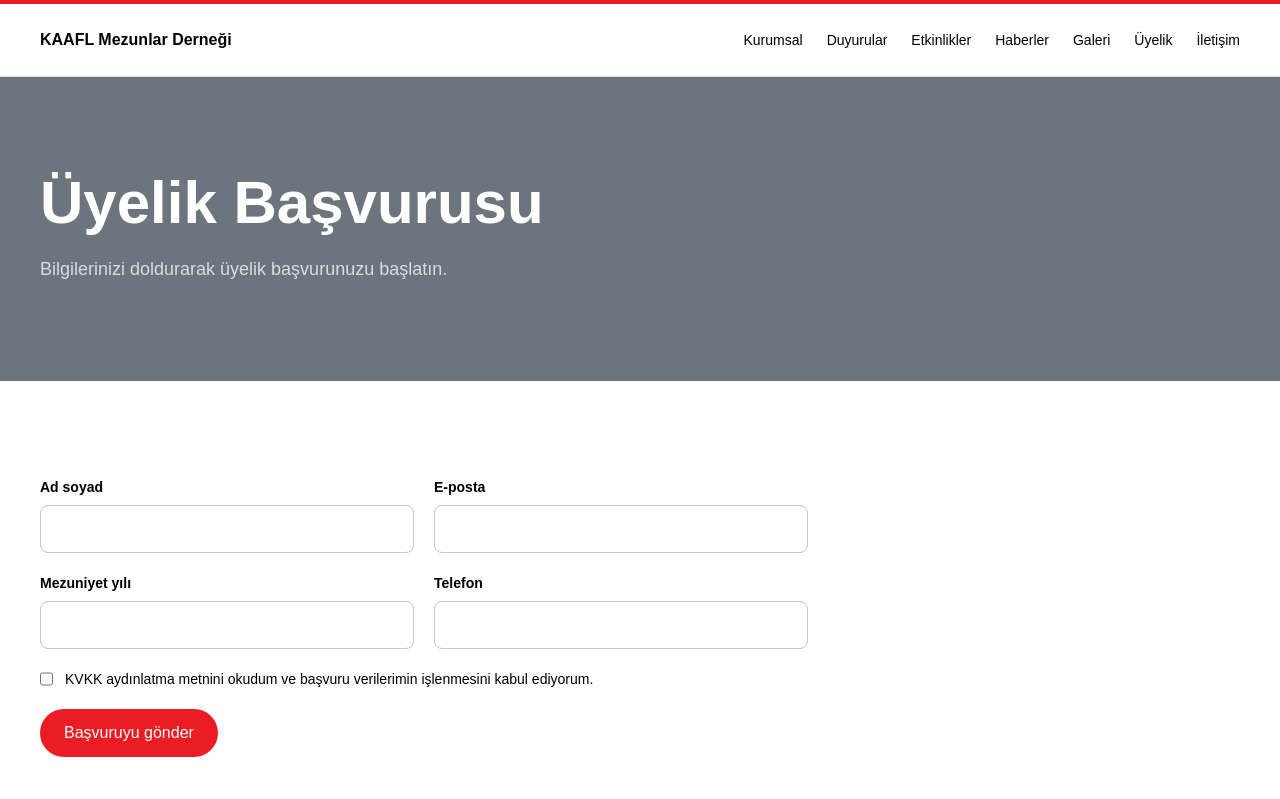
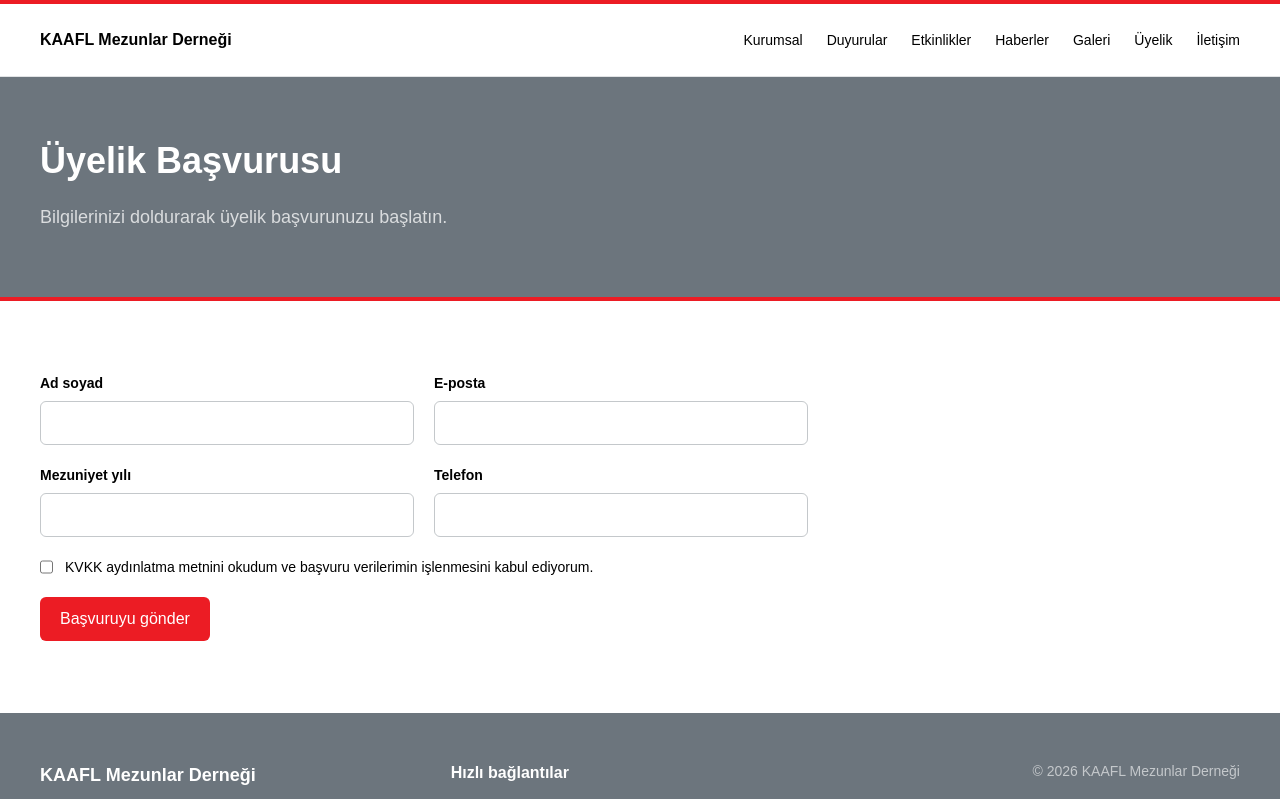
Before and after one commit to pclelif/mezun-dernegi, a Next.js app: page /uyelik/basvuru in a window 1280 px wide. Shown: the top 799 px of the page. Built offline with nearby package versions, Linux system fonts and the light colour scheme.

Commit message:
style: establish restrained institutional design rules

```diff
--- a/src/app/not-found.tsx
+++ b/src/app/not-found.tsx
@@ -1,5 +1,5 @@
 import Link from "next/link";
 
 export default function NotFound() {
-  return <section className="container-site section-space min-h-[60vh] text-center"><p className="text-sm font-bold text-[#EC1C24]">404</p><h1 className="mt-3 text-4xl font-bold">Sayfa bulunamadı</h1><Link className="mt-8 inline-flex rounded-full bg-[#EC1C24] px-6 py-3 text-white" href="/">Ana sayfaya dön</Link></section>;
+  return <section className="container-site section-space min-h-[50vh] text-center"><p className="text-sm font-bold text-[#EC1C24]">404</p><h1 className="mt-3 text-3xl font-bold">Sayfa bulunamadı</h1><Link className="mt-6 inline-flex rounded-md bg-[#EC1C24] px-5 py-2.5 text-white" href="/">Ana sayfaya dön</Link></section>;
 }
--- a/src/components/cards/announcement-card.tsx
+++ b/src/components/cards/announcement-card.tsx
@@ -3,5 +3,5 @@ import Link from "next/link";
 type Props = { title: string; date: string; slug: string; summary?: string };
 
 export function AnnouncementCard({ title, date, slug, summary }: Props) {
-  return <article className="rounded-2xl border-t-4 border-[#EC1C24] bg-white p-6 shadow-sm"><time className="text-sm text-black">{date}</time><h2 className="mt-2 text-xl font-bold"><Link href={`/duyurular/${slug}`}>{title}</Link></h2>{summary && <p className="mt-3 text-black">{summary}</p>}</article>;
+  return <article className="rounded-lg border border-[#6C757D]/20 border-t-4 border-t-[#EC1C24] bg-white p-5"><time className="text-sm text-black">{date}</time><h2 className="mt-2 text-xl font-bold"><Link href={`/duyurular/${slug}`}>{title}</Link></h2>{summary && <p className="mt-3 text-black">{summary}</p>}</article>;
 }
--- a/src/components/cards/board-member-card.tsx
+++ b/src/components/cards/board-member-card.tsx
@@ -3,5 +3,5 @@ import Image from "next/image";
 type Props = { fullName: string; role: string; imageUrl?: string };
 
 export function BoardMemberCard({ fullName, role, imageUrl }: Props) {
-  return <article className="overflow-hidden rounded-2xl border border-[#6C757D]/20 bg-white">{imageUrl ? <div className="relative aspect-[4/5]"><Image src={imageUrl} alt={`${fullName} portresi`} fill sizes="(min-width: 1024px) 25vw, (min-width: 768px) 50vw, 100vw" className="object-cover" /></div> : <div className="aspect-[4/5] bg-[#F1F3F5]" aria-hidden="true" />}<div className="border-t-4 border-[#EC1C24] p-5"><h2 className="text-lg font-bold">{fullName}</h2><p className="mt-1 text-sm text-black">{role}</p></div></article>;
+  return <article className="overflow-hidden rounded-lg border border-[#6C757D]/20 bg-white">{imageUrl ? <div className="relative aspect-[4/5]"><Image src={imageUrl} alt={`${fullName} portresi`} fill sizes="(min-width: 1024px) 25vw, (min-width: 768px) 50vw, 100vw" className="object-cover" /></div> : <div className="aspect-[4/5] bg-[#F1F3F5]" aria-hidden="true" />}<div className="border-t-4 border-[#EC1C24] p-5"><h2 className="text-lg font-bold">{fullName}</h2><p className="mt-1 text-sm text-black">{role}</p></div></article>;
 }
--- a/src/components/cards/event-card.tsx
+++ b/src/components/cards/event-card.tsx
@@ -3,5 +3,5 @@ import Link from "next/link";
 type Props = { title: string; date: string; location: string; slug: string };
 
 export function EventCard({ title, date, location, slug }: Props) {
-  return <article className="rounded-2xl border-l-4 border-[#EC1C24] bg-[#F1F3F5] p-6"><time className="text-sm font-medium text-[#EC1C24]">{date}</time><h2 className="mt-2 text-xl font-bold"><Link href={`/etkinlikler/${slug}`}>{title}</Link></h2><p className="mt-3 text-black">{location}</p></article>;
+  return <article className="rounded-lg border border-[#6C757D]/20 border-l-4 border-l-[#EC1C24] bg-[#F1F3F5] p-5"><time className="text-sm font-medium text-[#EC1C24]">{date}</time><h2 className="mt-2 text-xl font-bold"><Link href={`/etkinlikler/${slug}`}>{title}</Link></h2><p className="mt-3 text-black">{location}</p></article>;
 }
--- a/src/components/faq/faq-accordion.tsx
+++ b/src/components/faq/faq-accordion.tsx
@@ -1,5 +1,5 @@
 type FAQItem = { id: string; question: string; answer: string };
 
 export function FAQAccordion({ items }: { items: FAQItem[] }) {
-  return <div className="divide-y divide-[#6C757D]/20 rounded-2xl border border-[#6C757D]/20">{items.map((item) => <details className="group p-5 open:border-l-4 open:border-[#EC1C24]" key={item.id}><summary className="cursor-pointer list-none font-bold">{item.question}</summary><p className="mt-4 leading-7 text-black">{item.answer}</p></details>)}</div>;
+  return <div className="divide-y divide-[#6C757D]/20 rounded-lg border border-[#6C757D]/20">{items.map((item) => <details className="group p-5 open:border-l-4 open:border-[#EC1C24]" key={item.id}><summary className="cursor-pointer list-none font-bold">{item.question}</summary><p className="mt-4 leading-7 text-black">{item.answer}</p></details>)}</div>;
 }
--- a/src/components/forms/membership-form.tsx
+++ b/src/components/forms/membership-form.tsx
@@ -1,6 +1,8 @@
 "use client";
 
 import type { FormEvent } from "react";
+
+const inputClassName = "min-h-11 rounded-md border border-[#6C757D]/40 px-3 font-normal";
 
 export function MembershipForm() {
   function handleSubmit(event: FormEvent<HTMLFormElement>) {
@@ -8,5 +10,31 @@ export function MembershipForm() {
     // Supabase kayıt işlemi üyelik sprintinde buraya bağlanacak.
   }
 
-  return <form onSubmit={handleSubmit} className="grid max-w-3xl gap-5 md:grid-cols-2"><label className="grid gap-2 text-sm font-bold">Ad soyad<input required name="fullName" className="min-h-12 rounded-lg border border-[#6C757D]/40 px-4 font-normal" /></label><label className="grid gap-2 text-sm font-bold">E-posta<input required type="email" name="email" className="min-h-12 rounded-lg border border-[#6C757D]/40 px-4 font-normal" /></label><label className="grid gap-2 text-sm font-bold">Mezuniyet yılı<input required type="number" name="graduationYear" className="min-h-12 rounded-lg border border-[#6C757D]/40 px-4 font-normal" /></label><label className="grid gap-2 text-sm font-bold">Telefon<input required type="tel" name="phone" className="min-h-12 rounded-lg border border-[#6C757D]/40 px-4 font-normal" /></label><label className="flex gap-3 md:col-span-2"><input required type="checkbox" name="kvkkConsent" /><span className="text-sm text-black">KVKK aydınlatma metnini okudum ve başvuru verilerimin işlenmesini kabul ediyorum.</span></label><button type="submit" className="min-h-12 rounded-full bg-[#EC1C24] px-6 font-bold text-white md:w-fit">Başvuruyu gönder</button></form>;
+  return (
+    <form onSubmit={handleSubmit} className="grid max-w-3xl gap-5 md:grid-cols-2">
+      <label className="grid gap-2 text-sm font-bold">
+        Ad soyad
+        <input required name="fullName" className={inputClassName} />
+      </label>
+      <label className="grid gap-2 text-sm font-bold">
+        E-posta
+        <input required type="email" name="email" className={inputClassName} />
+      </label>
+      <label className="grid gap-2 text-sm font-bold">
+        Mezuniyet yılı
+        <input required type="number" name="graduationYear" className={inputClassName} />
+      </label>
+      <label className="grid gap-2 text-sm font-bold">
+        Telefon
+        <input required type="tel" name="phone" className={inputClassName} />
+      </label>
+      <label className="flex gap-3 md:col-span-2">
+        <input required type="checkbox" name="kvkkConsent" />
+        <span className="text-sm text-black">KVKK aydınlatma metnini okudum ve başvuru verilerimin işlenmesini kabul ediyorum.</span>
+      </label>
+      <button type="submit" className="min-h-11 rounded-md bg-[#EC1C24] px-5 font-semibold text-white md:w-fit">
+        Başvuruyu gönder
+      </button>
+    </form>
+  );
 }
--- a/src/components/shared/page-hero.tsx
+++ b/src/components/shared/page-hero.tsx
@@ -2,10 +2,10 @@ type PageHeroProps = { eyebrow?: string; title: string; description?: string };
 
 export function PageHero({ eyebrow, title, description }: PageHeroProps) {
   return (
-    <section className="bg-[#6C757D] py-16 text-white md:py-24">
+    <section className="border-b-4 border-[#EC1C24] bg-[#6C757D] py-12 text-white md:py-16">
       <div className="container-site">
         {eyebrow && <p className="mb-3 text-sm font-bold uppercase tracking-[0.2em] text-white">{eyebrow}</p>}
-        <h1 className="max-w-4xl text-4xl font-bold md:text-6xl">{title}</h1>
+        <h1 className="max-w-4xl text-3xl font-bold md:text-4xl">{title}</h1>
         {description && <p className="mt-5 max-w-2xl text-lg leading-8 text-white/75">{description}</p>}
       </div>
     </section>
--- a/src/components/ui/button-link.tsx
+++ b/src/components/ui/button-link.tsx
@@ -4,5 +4,5 @@ type ButtonLinkProps = { href: string; children: React.ReactNode; variant?: "pri
 
 export function ButtonLink({ href, children, variant = "primary" }: ButtonLinkProps) {
   const style = variant === "primary" ? "bg-[#EC1C24] text-white" : "border border-[#EC1C24] text-[#EC1C24]";
-  return <Link href={href} className={`inline-flex min-h-11 items-center justify-center rounded-full px-6 py-3 font-bold transition hover:opacity-85 ${style}`}>{children}</Link>;
+  return <Link href={href} className={`inline-flex min-h-11 items-center justify-center rounded-md px-5 py-2.5 font-semibold transition hover:opacity-85 ${style}`}>{children}</Link>;
 }
--- a/src/components/ui/section-heading.tsx
+++ b/src/components/ui/section-heading.tsx
@@ -1,5 +1,5 @@
 type Props = { eyebrow?: string; title: string; centered?: boolean };
 
 export function SectionHeading({ eyebrow, title, centered = false }: Props) {
-  return <div className={`mb-8 ${centered ? "text-center" : ""}`}>{eyebrow && <p className="mb-2 text-sm font-bold uppercase tracking-[0.2em] text-[#EC1C24]">{eyebrow}</p>}<h2 className="text-3xl font-bold md:text-5xl">{title}</h2></div>;
+  return <div className={`mb-6 ${centered ? "text-center" : ""}`}>{eyebrow && <p className="mb-2 text-sm font-semibold uppercase tracking-[0.14em] text-[#EC1C24]">{eyebrow}</p>}<h2 className="text-2xl font-bold md:text-4xl">{title}</h2></div>;
 }
--- a/src/styles/responsive.css
+++ b/src/styles/responsive.css
@@ -4,9 +4,9 @@
   margin-inline: auto;
 }
 
-.section-space { padding-block: 4rem; }
+.section-space { padding-block: 3rem; }
 
 @media (min-width: 768px) {
   .container-site { width: min(calc(100% - 4rem), var(--container)); }
-  .section-space { padding-block: 6rem; }
+  .section-space { padding-block: 4.5rem; }
 }
--- a/src/styles/tokens.css
+++ b/src/styles/tokens.css
@@ -7,6 +7,5 @@
   --color-surface: #f1f3f5;
   --color-white: #ffffff;
   --container: 75rem;
-  --radius-card: 1rem;
-  --shadow-card: 0 0.75rem 2rem rgb(108 117 125 / 12%);
+  --radius-card: 0.5rem;
 }
```
Also changed, not shown: src/app/page.tsx (+7 -7 lines), 1 other file (tests, documents, lock files or other folders).
